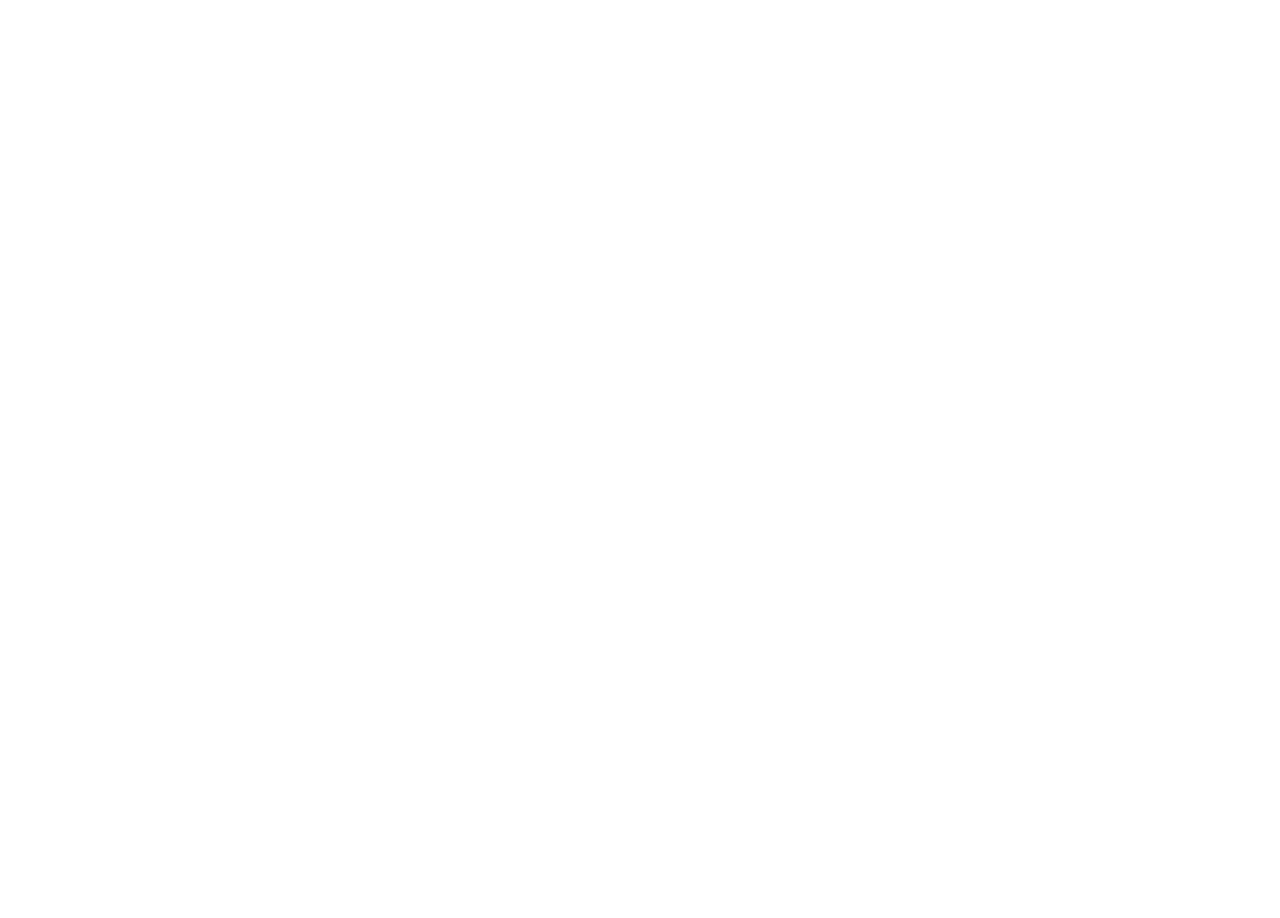
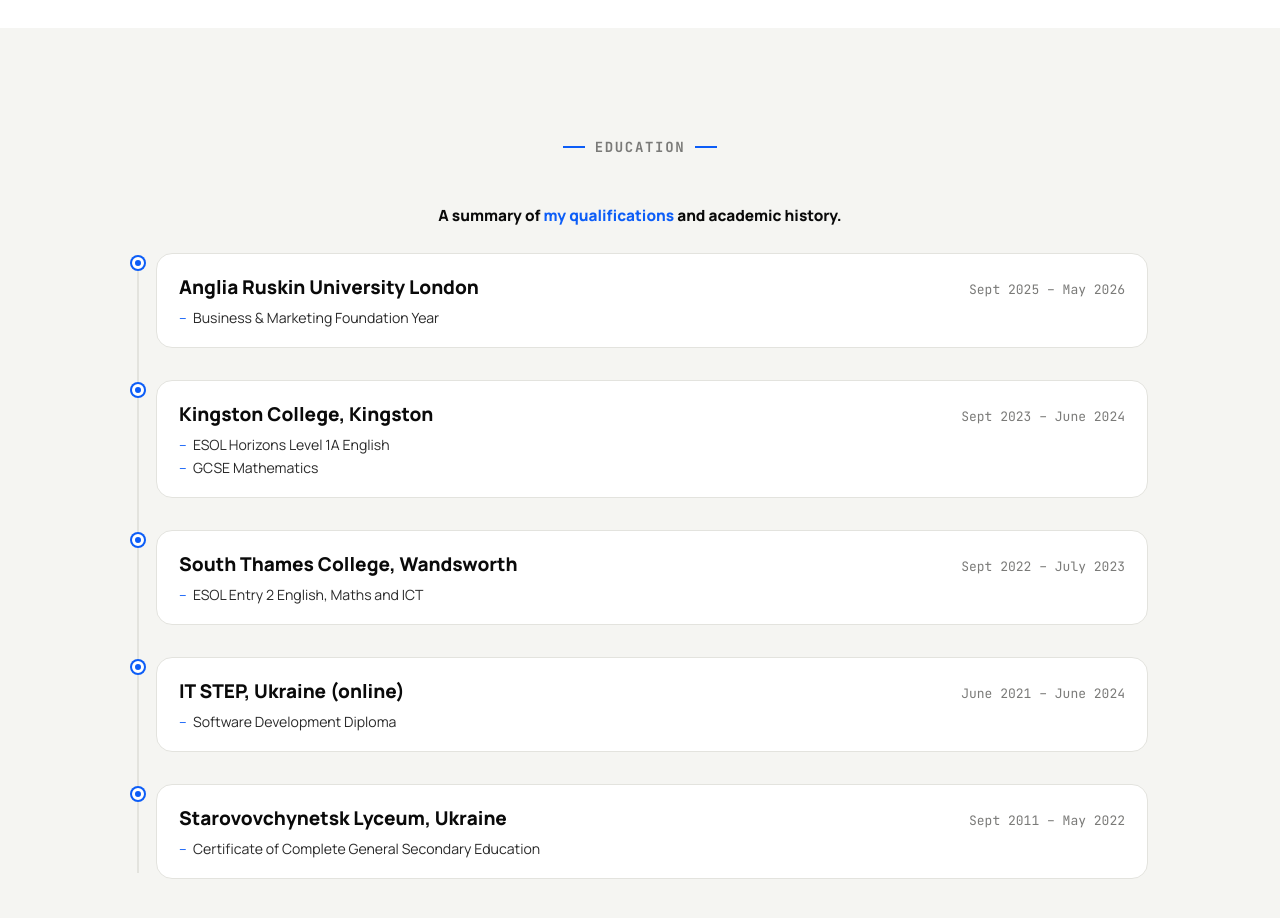
Before and after one commit to AnatoliiLazurko/personal-resume, a React (Vite) app: page / in a window 1280 px wide. Shown: the part 1640-2558 px from the top of the page. Before the commit the page ends 1668 px from the top, so only its background shows below. Built offline with nearby package versions, Linux system fonts and the light colour scheme.

Commit message:
add education section

```diff
--- a/src/App.jsx
+++ b/src/App.jsx
@@ -1,4 +1,5 @@
 import './App.css'
+import Education from './components/Education/Education'
 import Experience from './components/Experience/Experience'
 import Header from './components/Header/Header'
 import PersonalProfile from './components/PersonalProfile/PersonalProfile'
@@ -10,6 +11,7 @@
       <Header />
       <PersonalProfile />
       <Experience />
+      <Education />
     </>
   )
 }
--- /dev/null
+++ b/src/components/Education/Education.jsx
@@ -0,0 +1,43 @@
+//import React from 'react';
+import styles from './EducationStyles.module.css';
+import { education } from '../../data/educationData';
+
+const Education = () => {
+    return (
+        <section className={styles.education}>
+        <div className={styles['education-container']}>
+            <div className={styles['education-header']}>
+                <span />
+                <p>Education</p>
+                <span />
+            </div>
+            <div>
+                <p className={styles['education-description']}>
+                    A summary of <span>my qualifications</span> and academic history.
+                </p>
+            </div>
+
+            <div className={styles.timeline}>
+                {education.map((item) => (
+                    <div key={item.id} className={styles['timeline-item']}>
+                        <div className={styles['timeline-marker']} />
+                        <div className={styles['timeline-content']}>
+                            <div className={styles['timeline-top']}>
+                                <p className={styles['timeline-institution']}>{item.institution}</p>
+                                <span className={styles['timeline-period']}>{item.period}</span>
+                            </div>
+                            <ul className={styles['timeline-details']}>
+                                {item.details.map((detail, i) => (
+                                    <li key={i}>{detail}</li>
+                                ))}
+                            </ul>
+                        </div>
+                    </div>
+                ))}
+            </div>
+        </div>
+        </section>
+    );
+}
+
+export default Education;
--- /dev/null
+++ b/src/components/Education/EducationStyles.module.css
@@ -0,0 +1,149 @@
+
+.education {
+    width: 100%;
+    background: #f5f5f2;
+}
+
+.education-container {
+    max-width: 1080px;
+    margin: 0 auto;
+    padding: clamp(56px, 9vw, 110px) clamp(16px, 4vw, 32px);
+}
+
+.education-header {
+    display: flex;
+    align-items: center;
+    justify-content: center;
+    gap: 10px;
+}
+
+.education-header span {
+    width: 22px;
+    height: 2px;
+    background: #0c5df7;
+    display: block;
+}
+
+.education-header p {
+    margin: 0;
+    font-size: 14px;
+    letter-spacing: .12em;
+    text-transform: uppercase;
+    font-weight: 800;
+    font-family: 'JetBrains Mono', monospace;
+    color: #7a7a78;
+}
+
+.education-description {
+    text-align: center;
+    margin-top: clamp(24px, 4vw, 48px);
+    margin-bottom: 26px;
+    line-height: 1.5;
+    color: #0a0a0a;
+    font-weight: 800;
+    font-size: clamp(15px, 1.2vw, 18px);
+    line-height: 1.5;
+}
+
+.education-description span {
+    color: #0c5df7;
+}
+
+
+
+
+
+
+.timeline {
+    position: relative;
+    display: flex;
+    flex-direction: column;
+    gap: 32px;
+    padding-left: 24px;
+}
+
+/* Вертикальна лінія, що проходить через всі елементи */
+.timeline::before {
+    content: '';
+    position: absolute;
+    left: 5px;
+    top: 6px;
+    bottom: 6px;
+    width: 2px;
+    background: #e3e3de;
+}
+
+.timeline-item {
+    position: relative;
+}
+
+.timeline-marker {
+    position: absolute;
+    left: -24px;
+    top: 4px;
+    width: 12px;
+    height: 12px;
+    border-radius: 50%;
+    background: #0c5df7;
+    border: 3px solid #fff;
+    box-shadow: 0 0 0 2px #0c5df7;
+}
+
+.timeline-content {
+    background: #fff;
+    border: 1.5px solid #e3e3de;
+    border-radius: 16px;
+    padding: 20px 22px;
+    transition: all .3s cubic-bezier(.2, .7, .2, 1);
+}
+
+.timeline-content:hover {
+    border-color: #0c5df7;
+    transform: translateX(4px);
+}
+
+.timeline-top {
+    display: flex;
+    justify-content: space-between;
+    align-items: baseline;
+    gap: 12px;
+    margin-bottom: 8px;
+    flex-wrap: wrap;
+}
+
+.timeline-institution {
+    font-weight: 800;
+    font-size: clamp(16px, 1.5vw, 19px);
+    color: #0a0a0a;
+    margin: 0;
+}
+
+.timeline-period {
+    font-family: 'JetBrains Mono', monospace;
+    font-size: 13px;
+    color: #7a7a78;
+    white-space: nowrap;
+}
+
+.timeline-details {
+    list-style: none;
+    padding: 0;
+    margin: 0;
+    display: flex;
+    flex-direction: column;
+    gap: 4px;
+}
+
+.timeline-details li {
+    font-size: clamp(14px, 1.1vw, 16px);
+    color: #2a2a2a;
+    position: relative;
+    padding-left: 14px;
+}
+
+.timeline-details li::before {
+    content: '–';
+    position: absolute;
+    left: 0;
+    color: #0c5df7;
+}
--- /dev/null
+++ b/src/data/educationData.js
@@ -0,0 +1,33 @@
+
+export const education = [
+  {
+    id: 1,
+    institution: "Anglia Ruskin University London",
+    period: "Sept 2025 – May 2026",
+    details: ["Business & Marketing Foundation Year"]
+  },
+  {
+    id: 2,
+    institution: "Kingston College, Kingston",
+    period: "Sept 2023 – June 2024",
+    details: ["ESOL Horizons Level 1A English", "GCSE Mathematics"]
+  },
+  {
+    id: 3,
+    institution: "South Thames College, Wandsworth",
+    period: "Sept 2022 – July 2023",
+    details: ["ESOL Entry 2 English, Maths and ICT"]
+  },
+  {
+    id: 4,
+    institution: "IT STEP, Ukraine (online)",
+    period: "June 2021 – June 2024",
+    details: ["Software Development Diploma"]
+  },
+  {
+    id: 5,
+    institution: "Starovovchynetsk Lyceum, Ukraine",
+    period: "Sept 2011 – May 2022",
+    details: ["Certificate of Complete General Secondary Education"]
+  },
+]
```
